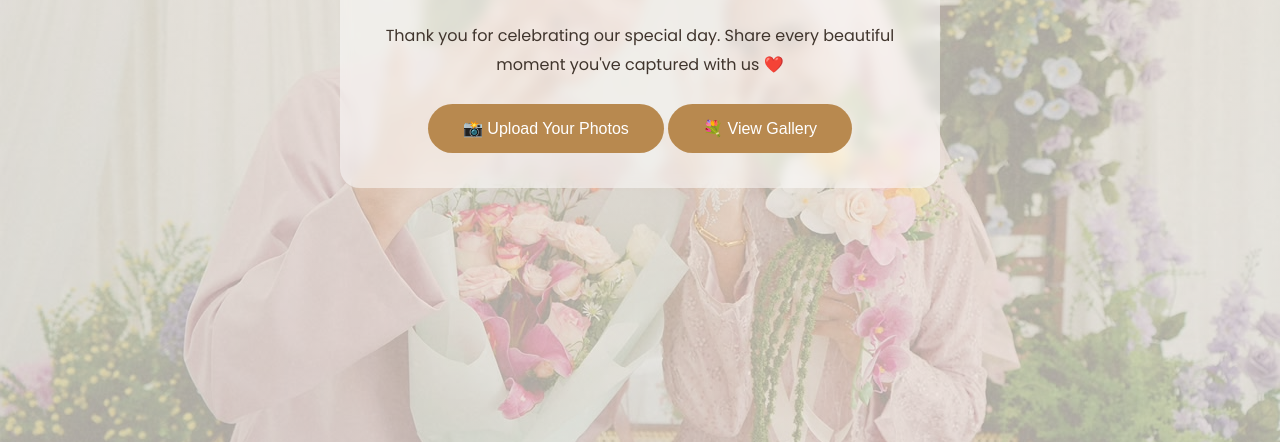
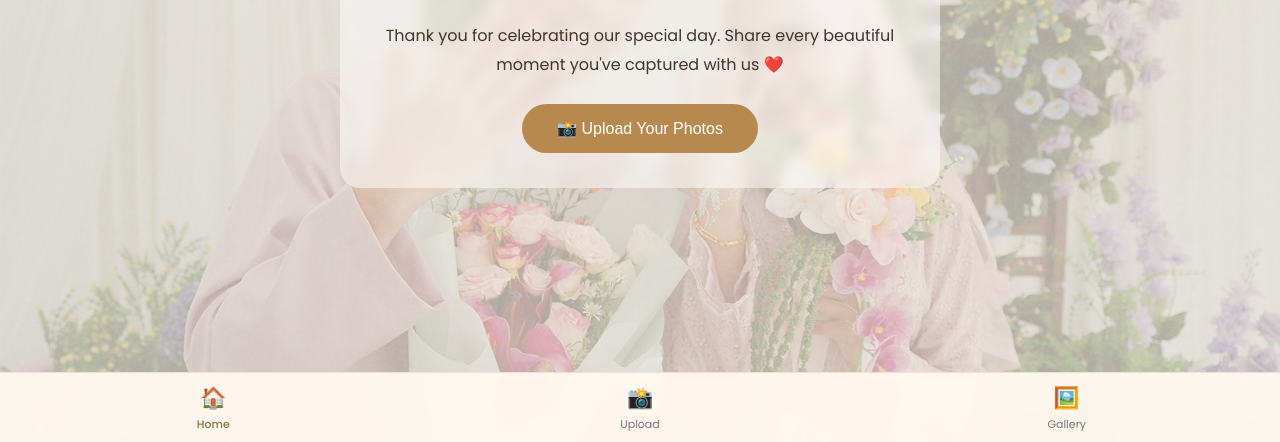
Before and after one commit to ssupamir/QRWeddingAmirSyira, a plain HTML site: page index.html in a window 1280 px wide. Shown: the part 358-800 px from the top of the page. Drawn offline with nearby package versions, Linux system fonts and the light colour scheme; no server answers.

Commit message:
Add three main icon

```diff
--- a/css/style.css
+++ b/css/style.css
@@ -654,3 +654,72 @@ button:hover{
     opacity: 0.6;
     cursor: not-allowed;
 }
+
+/* ================================
+   BOTTOM NAVIGATION
+================================ */
+
+.bottom-nav {
+    position: fixed;
+    bottom: 0;
+    left: 0;
+    width: 100%;
+
+    height: 70px;
+
+    background: rgba(255, 248, 240, 0.96);
+    backdrop-filter: blur(12px);
+    -webkit-backdrop-filter: blur(12px);
+
+    display: flex;
+    justify-content: space-around;
+    align-items: center;
+
+    border-top: 1px solid rgba(0, 0, 0, 0.08);
+
+    z-index: 9999;
+
+    padding-bottom: env(safe-area-inset-bottom);
+}
+
+.nav-item {
+    flex: 1;
+
+    height: 100%;
+
+    display: flex;
+    flex-direction: column;
+    justify-content: center;
+    align-items: center;
+
+    text-decoration: none;
+
+    font-family: 'Poppins', sans-serif;
+    font-size: 11px;
+
+    color: #777;
+
+    transition: 0.2s ease;
+}
+
+.nav-icon {
+    font-size: 21px;
+    margin-bottom: 3px;
+}
+
+.nav-item.active {
+    color: #8b6f47;
+    font-weight: 500;
+}
+
+.nav-item:hover {
+    color: #8b6f47;
+}
+
+
+/* Prevent the navigation from covering
+   the bottom of your content */
+
+body {
+    padding-bottom: 80px;
+}
--- a/index.html
+++ b/index.html
@@ -40,7 +40,7 @@
          HERO SECTION
     ================================= -->
 
-    <section class="hero">
+    <section class="hero" id="home">
 
         <div class="overlay"></div>
 
@@ -74,9 +74,9 @@
                     📸 Upload Your Photos
                 </button>
 
-                <button id="galleryBtn" class="secondary-button">
+                <!--<button id="galleryBtn" class="secondary-button">
                     💐 View Gallery
-                </button>
+                </button>-->
 
             </div>
 
@@ -259,6 +259,29 @@
 
     </section>
 
+    <!-- ================================
+        BOTTOM NAVIGATION
+    ================================ -->
+
+    <nav class="bottom-nav">
+
+        <a href="#home" class="nav-item active">
+            <span class="nav-icon">🏠</span>
+            <span>Home</span>
+        </a>
+
+        <a href="#uploadSection" class="nav-item">
+            <span class="nav-icon">📸</span>
+            <span>Upload</span>
+        </a>
+
+        <a href="#albumSection" class="nav-item">
+            <span class="nav-icon">🖼️</span>
+            <span>Gallery</span>
+        </a>
+
+    </nav>
+
         <script src="js/main.js"></script>
 
         <!-- Upload Loading Overlay -->
```
